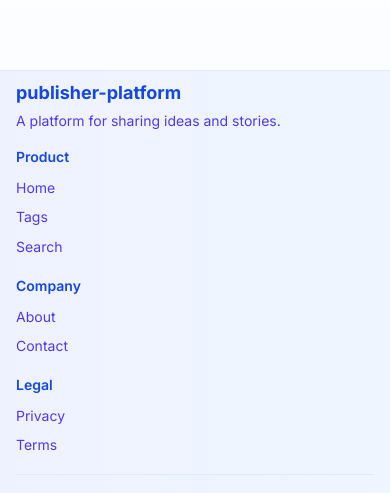
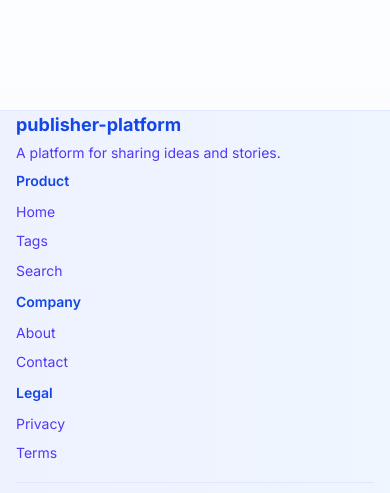
Before and after one commit to muhetopeace/capston2_frontend, a Next.js app: page / in a window 390 px wide. Shown: the part 325-818 px from the top of the page. Built offline with nearby package versions, Linux system fonts and the light colour scheme; no server answers; the database is empty.

Commit message:
changes on footer page

```diff
--- a/components/Footer.tsx
+++ b/components/Footer.tsx
@@ -2,9 +2,9 @@ import Link from "next/link";
 
 export default function Footer() {
   return (
-    <footer className="border-t border-indigo-100 bg-gradient-to-r from-indigo-50 to-blue-50 w-full fixed bottom-0 left-0">
-      <div className="mx-auto max-w-7xl px-4 py-2 sm:px-4 lg:px-5">
-        <div className="grid grid-cols-1 sm:grid-cols-2 lg:grid-cols-4 gap-4 sm:gap-4">
+    <footer className="border-t border-indigo-100 bg-gradient-to-r from-indigo-50 to-blue-50 w-full  left-0">
+      <div className="mx-auto max-w-7xl px-4  sm:px-4 lg:px-5">
+        <div className="grid grid-cols-1 sm:grid-cols-2 lg:grid-cols-4 gap-2 sm:gap-4">
           <div>
             <h3 className="text-lg font-bold text-blue-700">publisher-platform</h3>
             <p className="mt-1 text-sm text-indigo-600">
```
